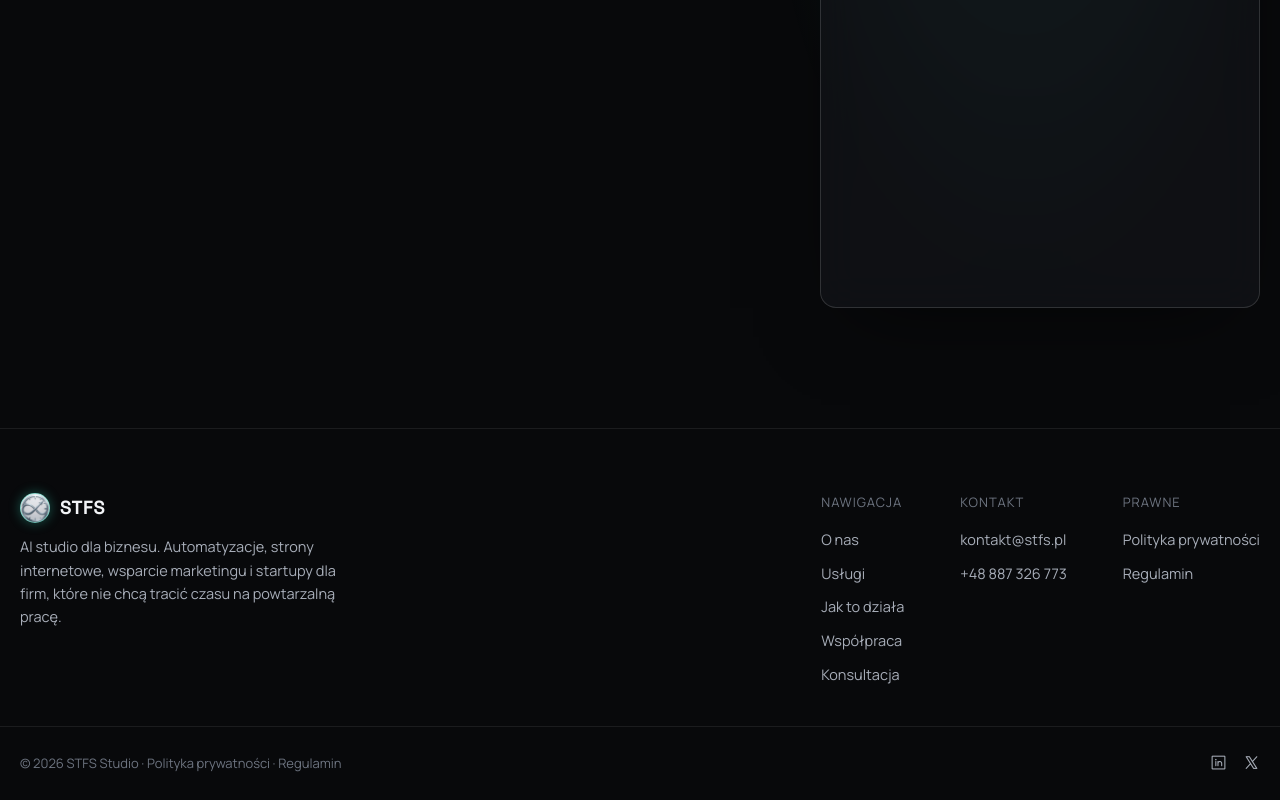
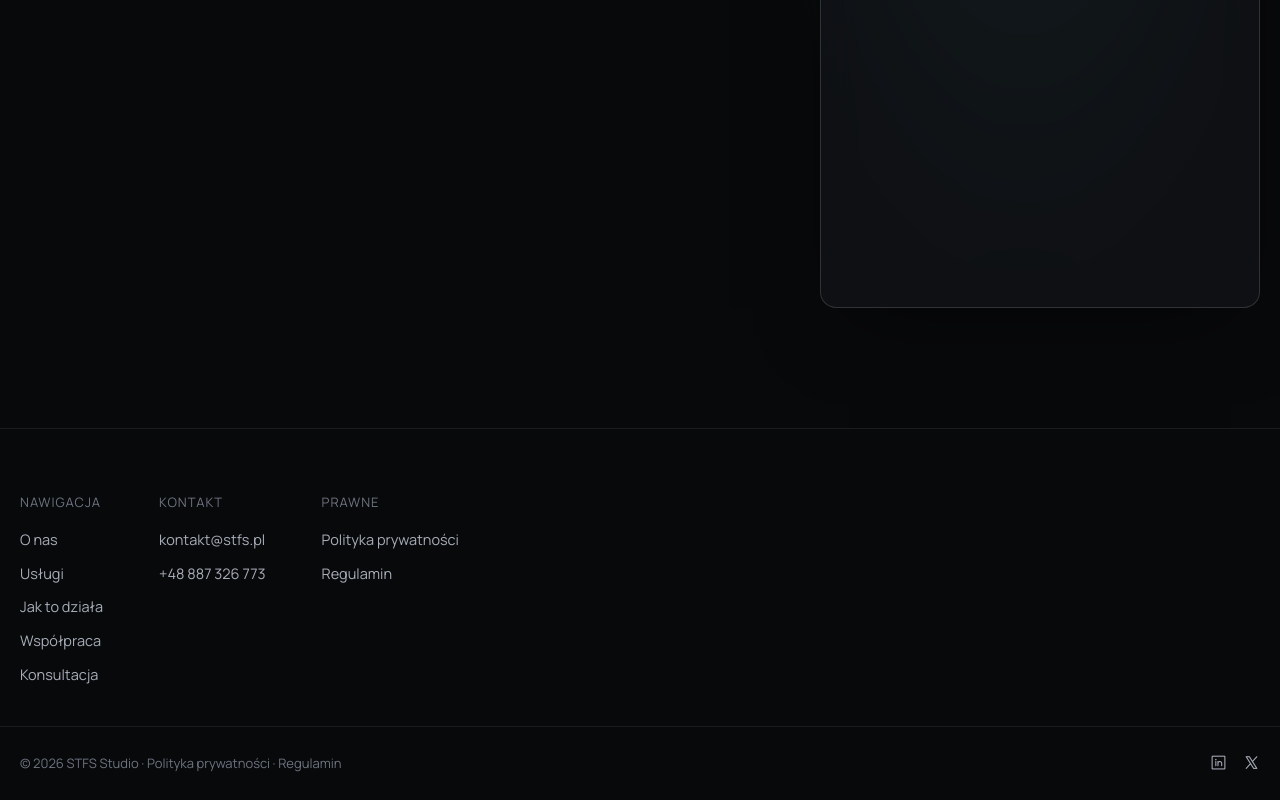
Before and after one commit to STFS-WorkFlow/STFS-SITE, a plain HTML site: page index.html in a window 1280 px wide. Shown: the part 5126-5926 px from the top of the page. Drawn offline with nearby package versions, Linux system fonts and the light colour scheme; a script that the page names is missing.

Commit message:
Remove brand block from footer left side

```diff
--- a/index.html
+++ b/index.html
@@ -249,13 +249,6 @@
 
 <footer class="footer">
   <div class="section-inner footer-inner">
-    <div class="footer-brand">
-      <div class="footer-brand-row">
-        <span class="brand-mark" aria-hidden="true"></span>
-        <span class="brand-word">STFS</span>
-      </div>
-      <p>AI studio dla biznesu. Automatyzacje, strony internetowe, wsparcie marketingu i startupy dla firm, które nie chcą tracić czasu na powtarzalną pracę.</p>
-    </div>
     <div class="footer-links">
       <div class="footer-col">
         <span class="footer-heading">Nawigacja</span>
--- a/styles.css
+++ b/styles.css
@@ -556,8 +556,6 @@ section{padding:88px 0}
 .footer-inner{
   display:flex;flex-direction:column;gap:40px;padding-bottom:40px;
 }
-.footer-brand-row{display:flex;align-items:center;gap:10px}
-.footer-brand p{color:var(--text-secondary);font-size:14.5px;line-height:1.6;max-width:40ch;margin-top:12px}
 .footer-links{display:flex;gap:56px;flex-wrap:wrap}
 .footer-col{display:flex;flex-direction:column;gap:12px}
 .footer-heading{font-size:13px;color:var(--text-tertiary);text-transform:uppercase;letter-spacing:0.08em;margin-bottom:4px}
@@ -598,8 +596,7 @@ section{padding:88px 0}
 .legal-inner strong{color:var(--text-primary);font-weight:600}
 
 @media (min-width:768px){
-  .footer-inner{flex-direction:row;justify-content:space-between}
-  .footer-brand{max-width:340px}
+  .footer-inner{flex-direction:row}
 }
 
 /* ---------- chat widget ---------- */
```
Also changed, not shown: polityka-prywatnosci.html (+0 -7 lines), regulamin.html (+0 -7 lines).
